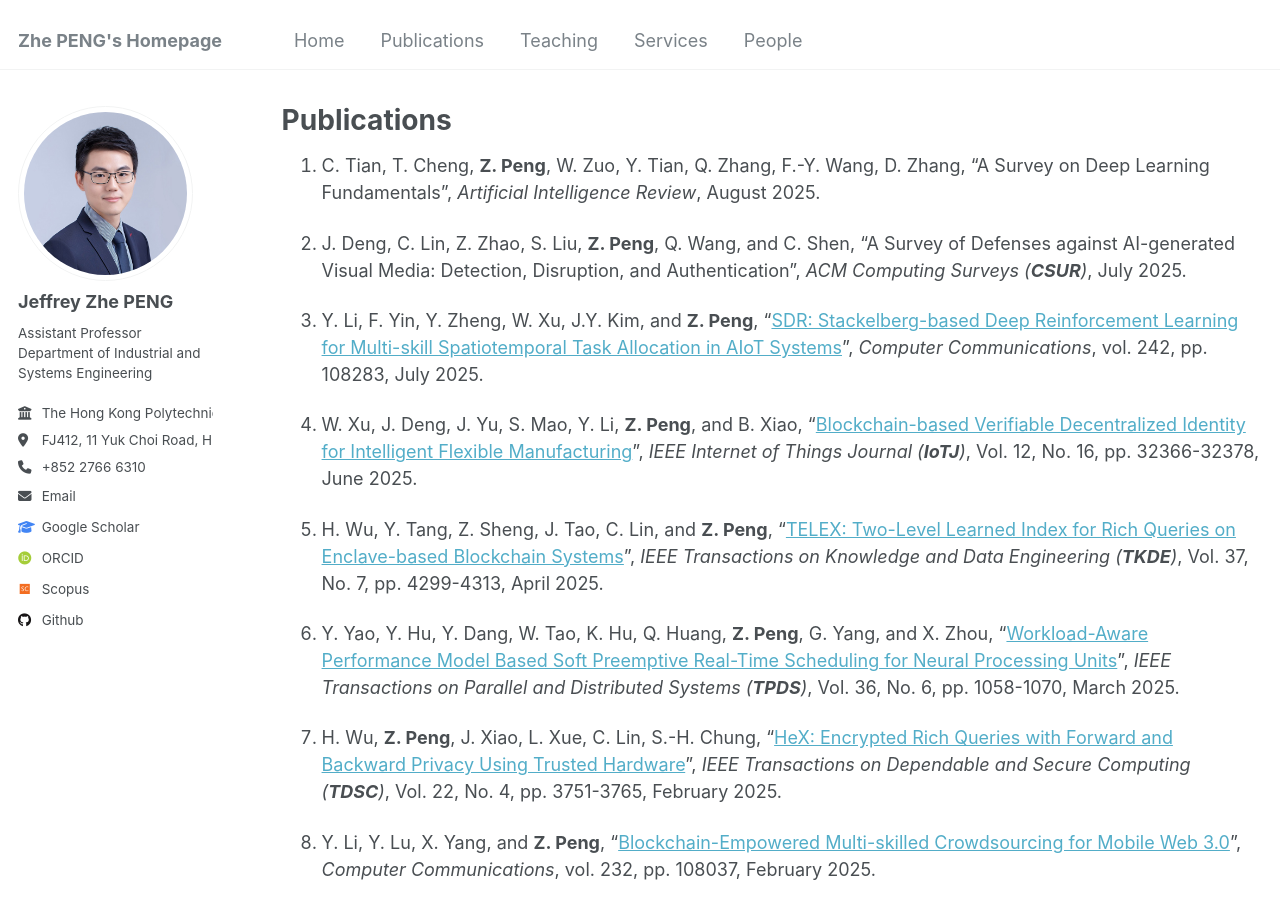
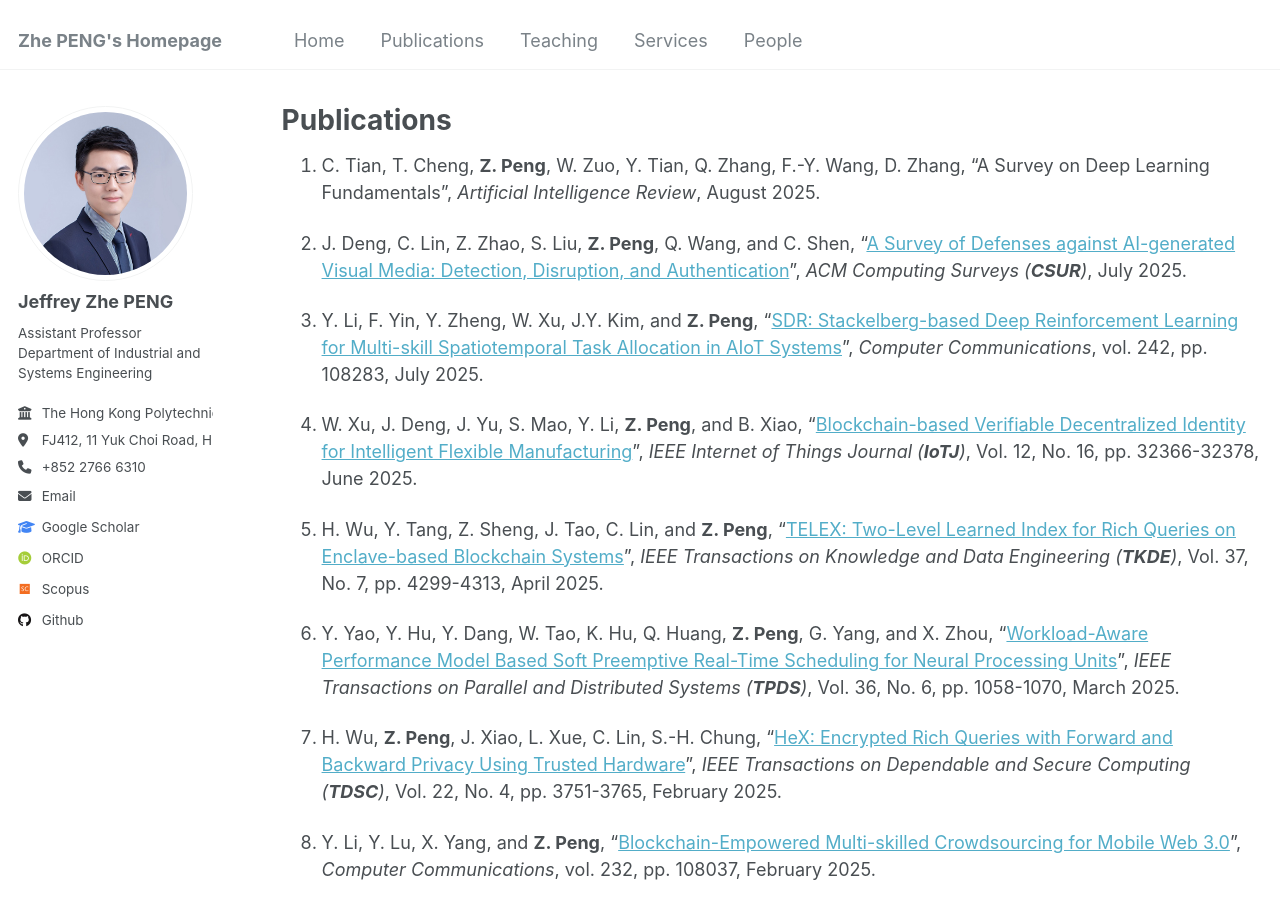
Before and after one commit to PENG-Zhe/peng-zhe.github.io, a Jekyll site: the page built from _pages/publications.md, in a window 1280 px wide and 900 px high. Built offline with Jekyll 4.4.1, drawn with Linux system fonts in a browser that asks for light colours; some web fonts are replaced; part of the change alters nothing that is shown.

```diff
--- a/_pages/publications.md
+++ b/_pages/publications.md
@@ -6,7 +6,7 @@ layout: archive
 
 1. C. Tian, T. Cheng, **Z. Peng**, W. Zuo, Y. Tian, Q. Zhang, F.-Y. Wang, D. Zhang, "A Survey on Deep Learning Fundamentals", _Artificial Intelligence Review_, August 2025.
 
-1. J. Deng, C. Lin, Z. Zhao, S. Liu, **Z. Peng**, Q. Wang, and C. Shen, "A Survey of Defenses against AI-generated Visual Media: Detection, Disruption, and Authentication", _ACM Computing Surveys (**CSUR**)_, July 2025.
+1. J. Deng, C. Lin, Z. Zhao, S. Liu, **Z. Peng**, Q. Wang, and C. Shen, "[A Survey of Defenses against AI-generated Visual Media: Detection, Disruption, and Authentication](https://dl.acm.org/doi/10.1145/3770916)", _ACM Computing Surveys (**CSUR**)_, July 2025.
 
 1. Y. Li, F. Yin, Y. Zheng, W. Xu, J.Y. Kim, and **Z. Peng**, "[SDR: Stackelberg-based Deep Reinforcement Learning for Multi-skill Spatiotemporal Task Allocation in AIoT Systems](https://www.sciencedirect.com/science/article/pii/S0140366425002403)", _Computer Communications_, vol. 242, pp. 108283, July 2025.
 
```
